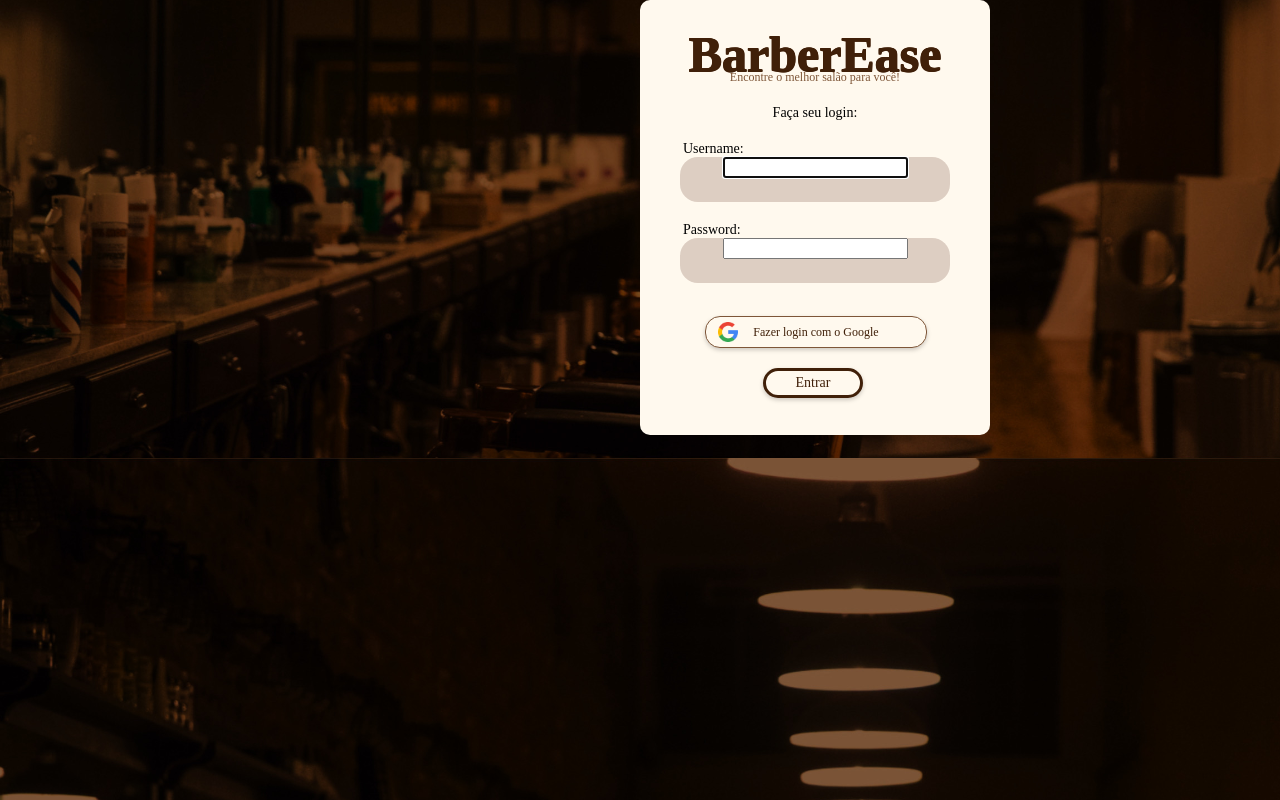
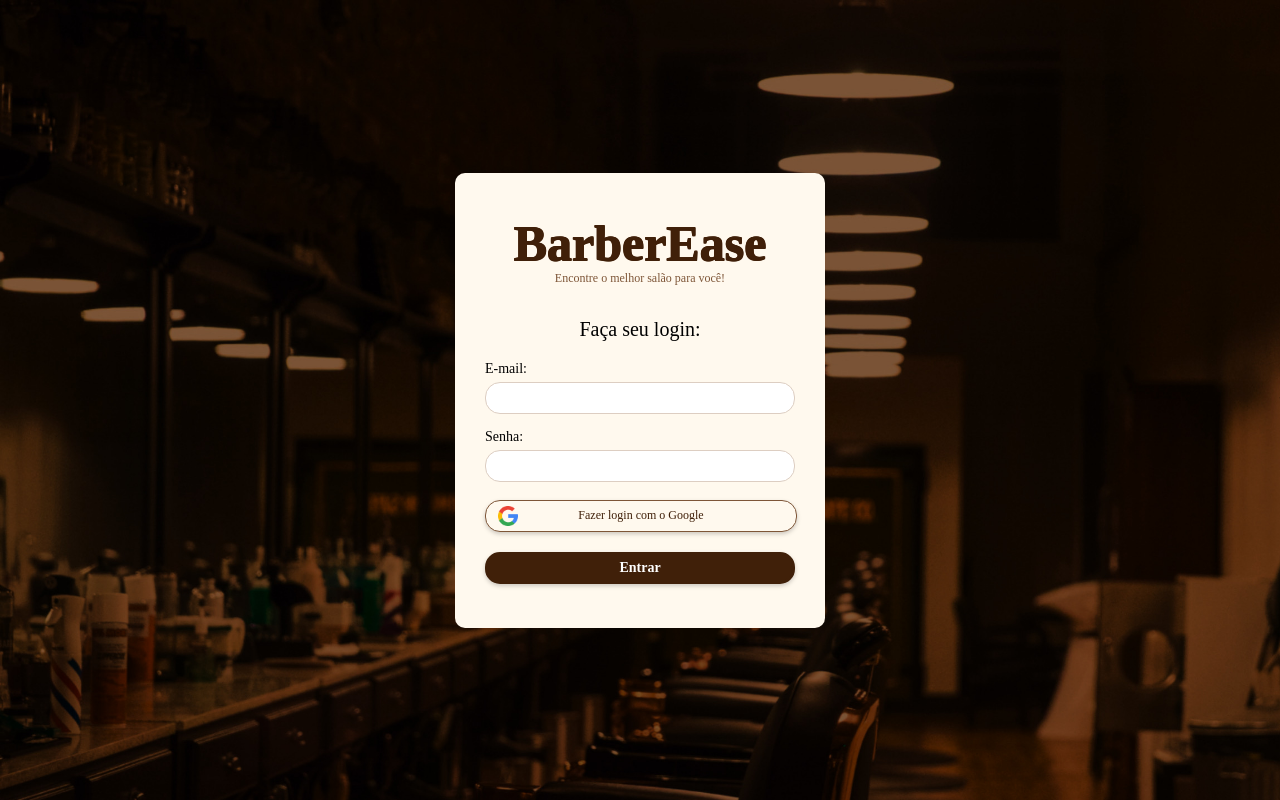
Before and after one commit to ana-flav/projeto_barberease, a Django app: page / in a window 1280 px wide. Run offline with Django 4.2, Linux system fonts and the light colour scheme; some libraries are stand-ins or nearby versions; some web fonts are replaced.

Commit message:
feat: implementando form no template de login e ajustando css e html

```diff
--- a/barberease/barberease/settings.py
+++ b/barberease/barberease/settings.py
@@ -40,6 +40,7 @@
     "django.contrib.staticfiles",
     # Meus apps
     "pessoa",
+    "widget_tweaks",
 
 ]
 
--- a/barberease/pessoa/static/pessoa/css/styles.css
+++ b/barberease/pessoa/static/pessoa/css/styles.css
@@ -2,7 +2,7 @@
 @import url('https://fonts.google.com/specimen/Kanit?query=kanit');
 
 body {
-    background-image: url(../imagens/login_back.png);
+    background-image: url(../images/login_back.png);
     background-position: center center;
     background-size: cover;
     text-align: center;
@@ -14,15 +14,23 @@
     height: 100%;
 }
 
+.container{
+	width: 100%;
+	height: 100vh;
+	display: flex;
+    justify-content: center;
+    align-items: center;
+}
+
 .centro{
-    position: absolute;
-    padding: 20px;
-    width: 310px;
+	display: flex;
+	flex-direction: column;
+	justify-content: center;
+    padding: 30px;
+    max-width: 310px;
     height: 395px;
-    margin: 0 auto;
     border-radius: 10px;
     background: #FFF9EE;
-    text-align: center;
 }
 
 .centro .barb{
@@ -42,7 +50,8 @@
     font-weight: 900;
     margin-top: 5px;
 }
-.centro .find{
+
+.find{
     color: #7E5638;
     text-align: center;
     font-family: Kanit;
@@ -50,64 +59,70 @@
     font-style: normal;
     font-weight: 400;
 }
-.centro .do{
+
+.box-title{
     color: #000;
     text-align: center;
     font-family: Kanit;
-    font-size: 14px;
+    font-size: 20px;
     font-style: normal;
     font-weight: 400;
     margin-top: 20px;
-    margin-bottom: 15px;
+    margin-bottom: 20px;
 }
-.centro .bot{
-    width: 270px;
-    height: 45px;
-    background-color: #DDCEC2;
-    margin-left: 20px;
-    border-radius: 18px;
+.field-container{
+	display: flex;
+	flex-direction: column;
+	gap: 10px;
+}
+
+.form-input-container{
+	display: flex;
+	flex-direction: column;
+	gap: 15px;
+}
+
+.form-control-container{
+	display: flex;
+	align-items: center;
+    max-width: 300px;
+    height: 30px;
+	padding-left: 10px;
+	margin-top: 5px;
+    background-color: white;
+	border: 1px solid #DDCEC2;
+    border-radius: 15px;
     cursor: pointer;
-    margin-bottom: 15px;
 }
-.custom-bot {
-    width: 247px;
-    height: 43px;
-    background-color: transparent;
-    border: transparent;
-    border-radius: 18px;
-    margin-bottom: 15px;
-    text-align: left;
-    padding-left: 20px;
+
+.form-control{
+    background-color: white;
+	border: none;
 }
-.centro .email{
+
+.form-control:focus{
+	outline:none;
+}
+
+.label{
     color: #000;
     text-align: left;
     font-family: Kanit;
     font-size: 14px;
     font-style: normal;
     font-weight: 400;
-    margin-top: 20px;
-    margin-left: 23px;
 }
-.centro .senha{
-    color: #000;
-    text-align: left;
-    font-family: Kanit;
-    font-size: 14px;
-    font-style: normal;
-    font-weight: 400;
-    margin-left: 23px;
-}
-.centro .bottomgg{
-    background-image: url(../imagens/google_sigla.png);
+
+
+.bottomgg{
+    background-image: url(../images/google_sigla.png);
     background-size: 20px 20px;
     background-position: 12px center;
     background-repeat: no-repeat;
-    width: 220px;
+    width: 310px;
     height: 30px;
     background-color: #FFF9EE;
     border: 1px solid #7E5638;
-    margin-left: 45px;
     border-radius: 15px;
     cursor: pointer;
     margin-bottom: 20px;
@@ -122,12 +137,11 @@
     font-weight: 400;
     line-height: normal;
 }
-.centro .bottoment{
-    width: 100px;
-    height: 30px;
-    background-color: #FFF9EE;
+.bottoment{
+    width: 310px;
+    height: 32px;
+    background-color: #402009;
     border: 3px solid #402009;
-    margin-left: 103px;
     border-radius: 15px;
     cursor: pointer;
     margin-bottom: 8px;
@@ -139,8 +153,16 @@
     font-family: Kanit;
     font-size: 14px;
     font-style: normal;
-    font-weight: 400;
+    font-weight: 800;
+	color: white;
     line-height: normal;
+}
+
+.form-button-container{
+	display: flex;
+	flex-direction: column;
+	justify-content: center;
+
 }
 @media (max-width: 480px) {
     button {
--- a/barberease/pessoa/templates/registration/login.html
+++ b/barberease/pessoa/templates/registration/login.html
@@ -1,4 +1,5 @@
 {% load static %}
+{% load widget_tweaks %}
 
 <!DOCTYPE html>
 <html lang="en">
@@ -9,32 +10,43 @@
     <meta name="viewport" content="width=device-width, initial-scale=1.0">
 </head>
 <body>
+	<div class="container">
 			<form method="POST">
 				<div class="centro">
 					{% csrf_token %}
 
 					<div class="barb">BarberEase</div>
-            <div class="find">Encontre o melhor salão para você!</div>
-            <div class="do">Faça seu login:</div>
+					<p class="find">Encontre o melhor salão para você!</p>
+					<p class="box-title">Faça seu login:</p>
 
-            {% for field in form %}
-			<div class="email">{{field.label_tag}}</div>
-            <div class="bot">
-					 {{ field }}
-                <!-- <input type="text" class="custom-bot" id="emailInput" required> -->
+					<div class="form-input-container">
+						<div class="field-container">
+							<label class="label">E-mail:
+								<div class="form-control-container">
+									{% render_field form.email class="form-control" %}
 								</div>
-			{% endfor %}
-            <!-- <div class="senha">Senha:</div> -->
-            <!-- <div class="bot"> -->
-            <!--     <input type="password" class="custom-bot" id="senhaInput" required> -->
-            <!-- </div> -->
+							</label>
+						</div>
+
+						<div class="field-container">
+							<label class="label">Senha:
+								<div class="form-control-container">
+								{% render_field form.password class="form-control" %}
+								</div>
+							</label>
+						</div>
+					</div>
+
 
 					<br>
+					<div class="form-button-container">
 						<div class="bottomgg" id="googleButton">Fazer login com o Google</div>
 
 						<input class="bottoment" type="submit" id="entrarButton" onclick="toggleFields()" value="Entrar">
 					</div>
+				</div>
 			</form>
+	</div>
 
 </body>
 </html>
```
Also changed, not shown: barberease/pessoa/static/pessoa/images/google_sigla.png (renamed from barberease/pessoa/static/pessoa/imagens/google_sigla.png), barberease/pessoa/static/pessoa/images/login_back.png (renamed from barberease/pessoa/static/pessoa/imagens/login_back.png). Lines whose indentation alone changed are shown as unchanged.
